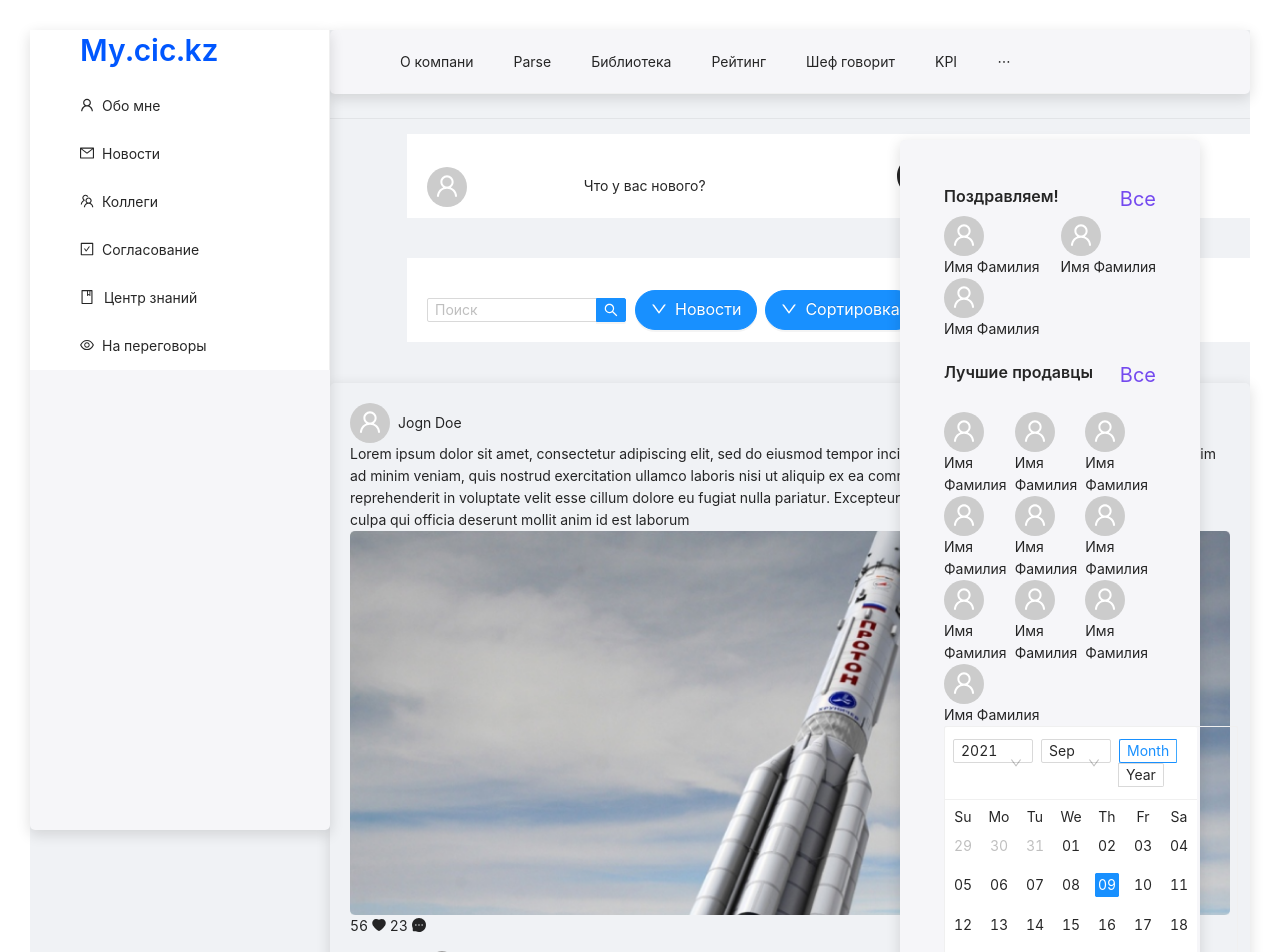
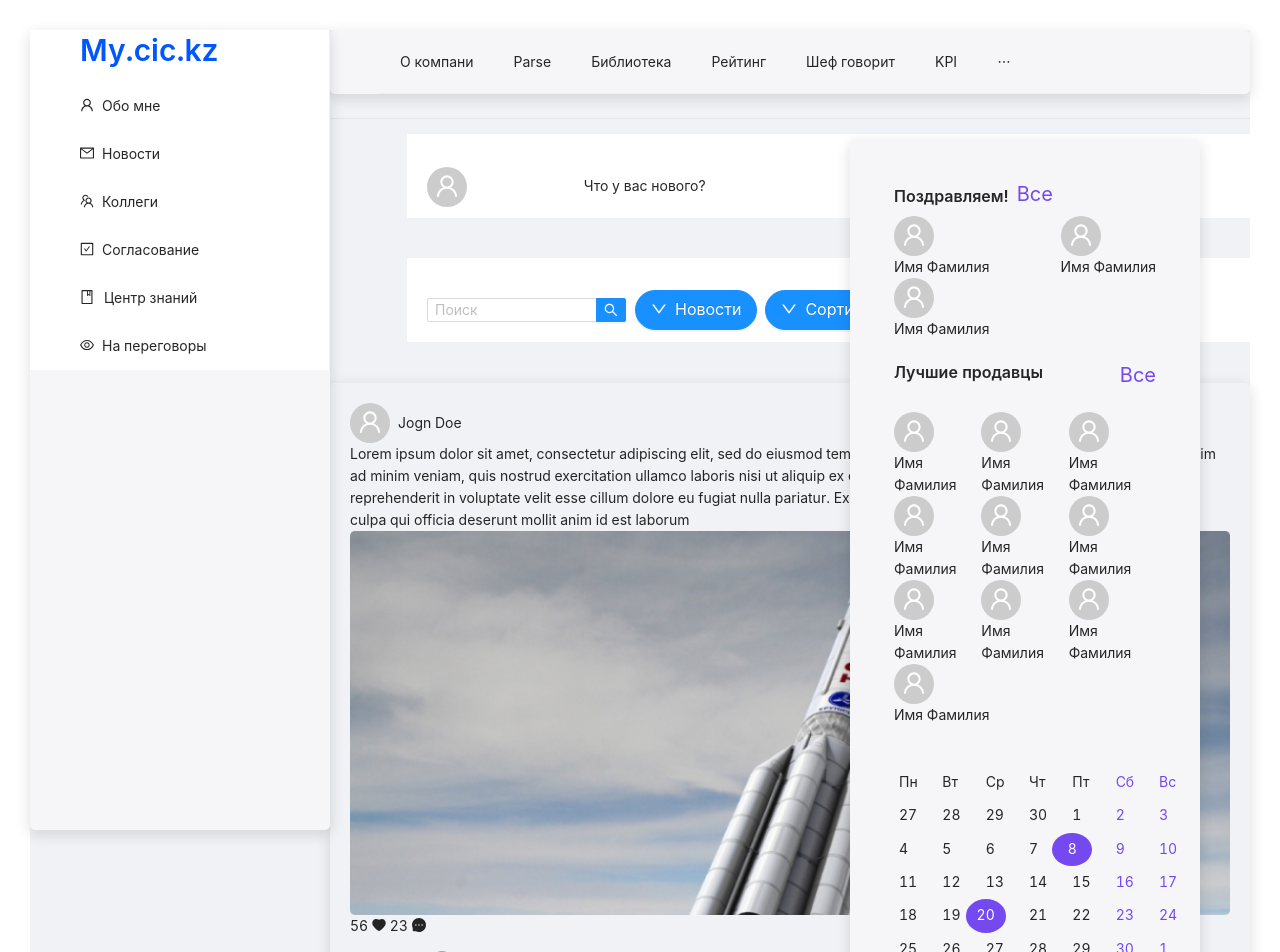
Before and after one commit to FallenStarrr/mycic-new-design, a React (Create React App) app: page /news in a window 1280 px wide. Shown: the top 952 px of the page. Built offline with nearby package versions, Linux system fonts and the light colour scheme; grey boxes are pictures that could not be loaded.

Commit message:
calendar Created a calendar and bday layout fix

```diff
--- a/src/App.tsx
+++ b/src/App.tsx
@@ -91,7 +91,7 @@ function App() {
                </Content>
             </Layout>
 
-            <Sider className="section" style={{  backgroundColor: '#F6F6F9', position: "absolute", right: "80px", top: "140px"}} width={300}>
+            <Sider className="section" style={{  backgroundColor: '#F6F6F9', position: "absolute", right: "80px", top: "140px"}} width={350}>
 
                       <Bday></Bday>
 
--- a/src/components/Bday.tsx
+++ b/src/components/Bday.tsx
@@ -51,17 +51,16 @@ import Avatars from './Avatars';
 export default function Bday() {
     return (
 <div className="bday-container">
-<Row justify="space-between">
-    <Col>
-
+<Row justify="space-between" >
+    <Col span={24}>
+     <Space>
           <Title level={5}>Поздравляем! </Title>
-
+          <Text  style={{color: "#7449EF", fontSize: "20px", position: "relative", bottom: "5px"}}>Все</Text>
+          </Space>
 
     </Col>
 
-    <Col>
-       <Text  style={{color: "#7449EF", fontSize: "20px"}}>Все</Text>
-    </Col>
+
 
 <Col>
  <Avatars/>
@@ -157,15 +156,65 @@ export default function Bday() {
        <Avatars/>
        <Text>Имя Фамилия</Text>
   </Col>
+</Row>
+
+  <div className="calendar">
+
+      <div>Пн</div>
+      <div>Вт</div>
+      <div>Ср</div>
+      <div>Чт</div>
+      <div>Пт</div>
+      <div className="holiday">Сб</div>
+      <div className="holiday">Вс</div>
+      <div>27</div>
+      <div>28</div>
+      <div>29</div>
+      <div>30</div>
+      <div>1</div>
+      <div  className="holiday">2</div>
+      <div  className="holiday">3</div>
+      <div>4</div>
+      <div>5</div>
+      <div>6</div>
+      <div>7</div>
+      <div  className="holiday-circle">8</div>
+      <div  className="holiday">9</div>
+      <div  className="holiday">10</div>
+      <div>11</div>
+      <div>12</div>
+      <div>13</div>
+      <div>14</div>
+      <div>15</div>
+      <div  className="holiday">16</div>
+      <div  className="holiday">17</div>
+      <div>18</div>
+      <div>19</div>
+      <div  className="holiday-filled">20</div>
+      <div>21</div>
+      <div>22</div>
+      <div  className="holiday">23</div>
+      <div  className="holiday" >24</div>
+      <div >25</div>
+      <div >26</div>
+      <div >27</div>
+      <div >28</div>
+      <div >29</div>
+      <div className=" holiday">30</div>
+      <div className=" holiday">1</div>
 
 
-  <div className="site-calendar-demo-card">
-  <Calendar fullscreen={false} />
-</div>
 
-</Row>
+
+
+
 
 
 </div>
+
+
+</div>
+
+
     )
 }
--- a/src/styles/bday.css
+++ b/src/styles/bday.css
@@ -8,3 +8,69 @@
     border-radius: 2px;
     padding-right: 40px !important;
 }
+
+
+.calendar-header {
+    background: rgb(214, 193, 193);
+}
+
+.calendar {
+    width: 300px;
+    height: 200px;
+    display: flex;
+    flex-direction: row;
+    justify-content: space-between;
+    flex-wrap: wrap;
+    margin-top: 15px;
+
+}
+
+.calendar div {
+    /* margin-left: 4px;
+  padding: 5px; */
+   width: 40px;
+   position: relative;
+   top: 25px;
+   padding: 5px;
+}
+
+.calendar div:hover {
+    color: white;
+    background: #7449EF;
+    border-radius: 50%;
+    padding: 2px;
+    text-align: center;
+}
+
+
+
+.holiday {
+    color : #7449EF;
+    position: relative;
+}
+
+
+.holiday-circle {
+    color: white;
+    background: #7449EF;
+    border-radius: 50%;
+    padding: 2px;
+    text-align: center;
+    position: relative;
+    right: 15px;
+
+
+
+
+
+}
+
+.holiday-filled {
+    color: white;
+    background: #7449EF;
+    border-radius: 50%;
+    text-align: center;
+    padding: 2px;
+    position: relative;
+    right: 15px;
+}
```
